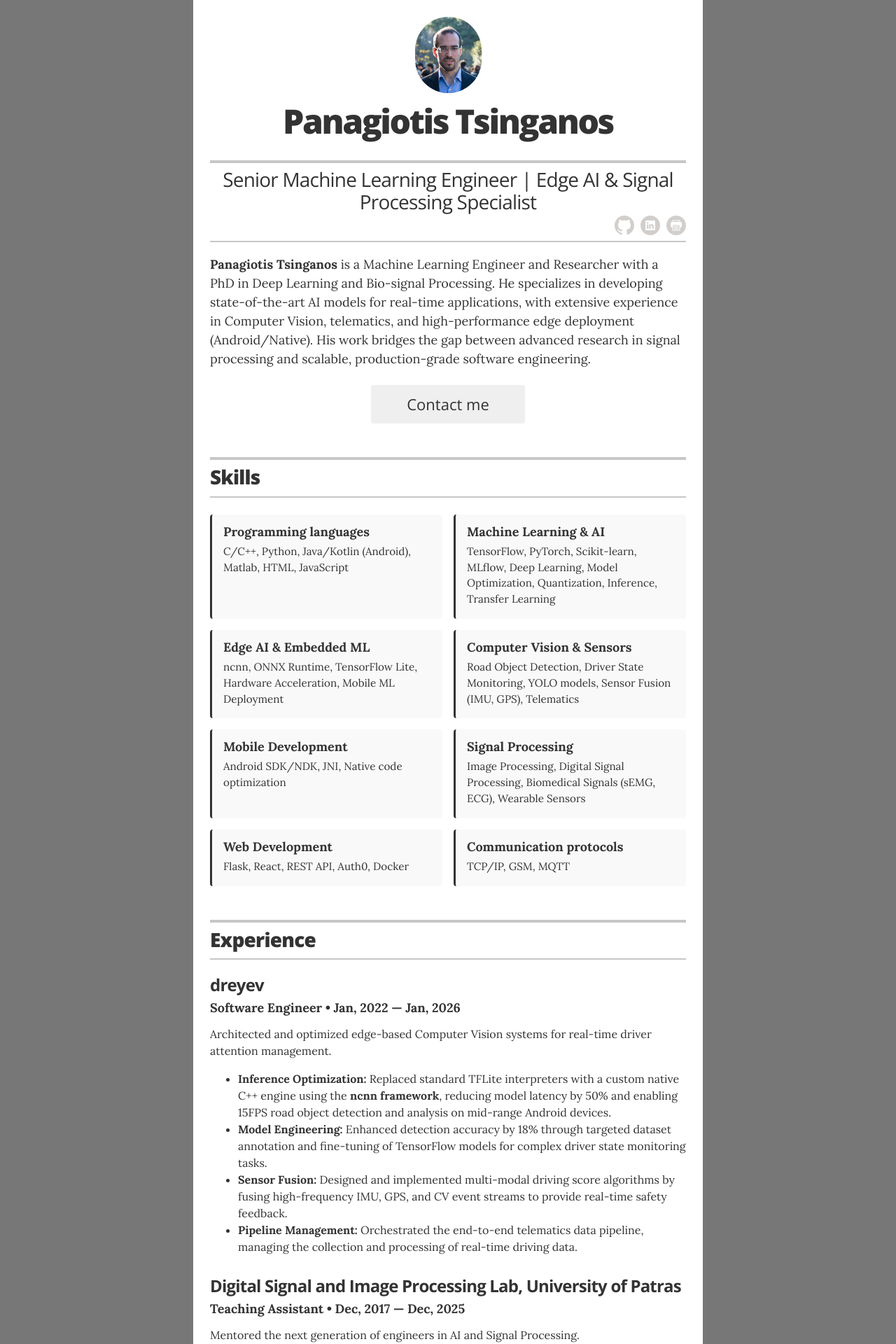
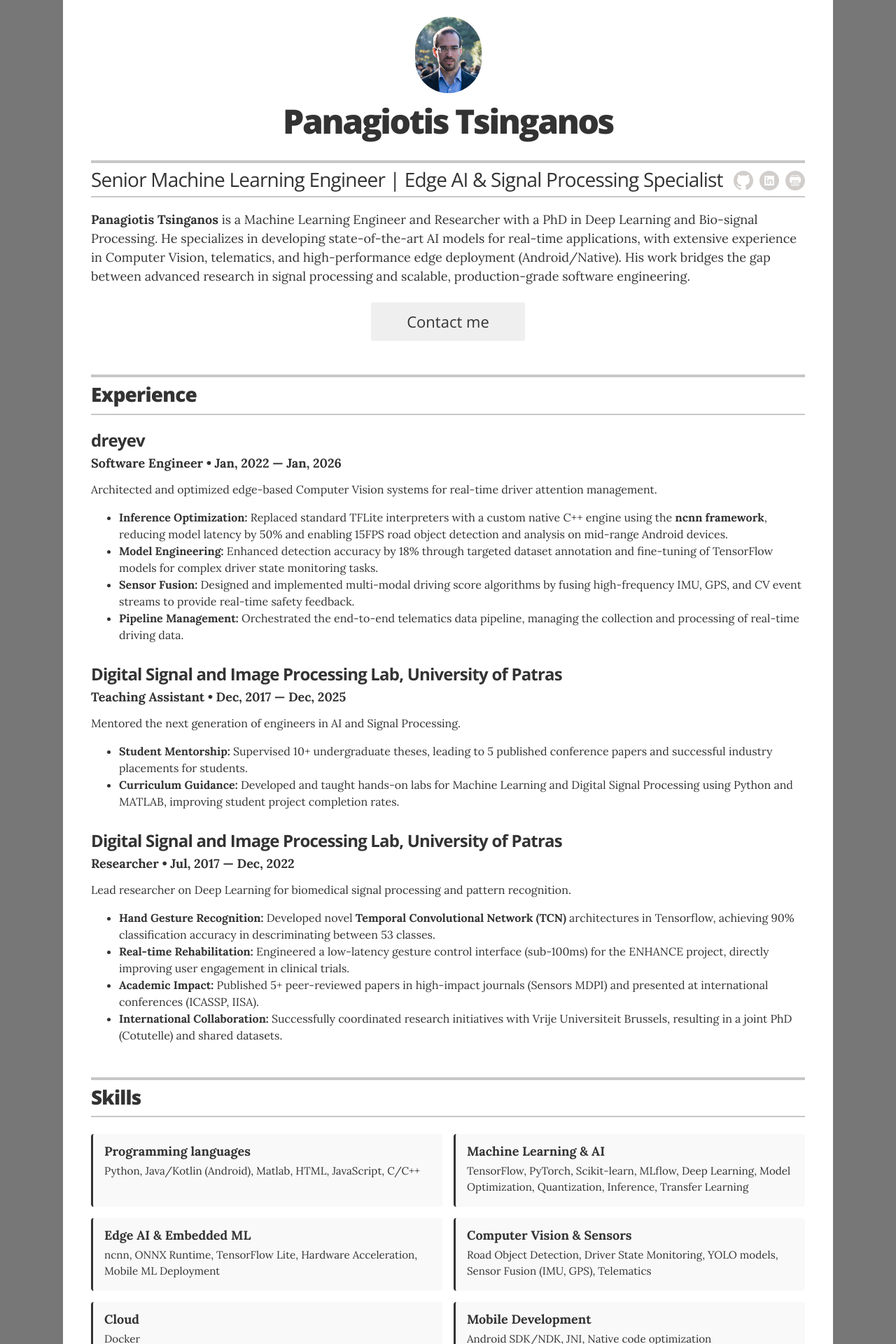
Before and after one commit to ptsinganos/ptsinganos.github.io, a Jekyll site: the page built from index.html, in a window 1280 px wide. Shown: the top 1920 px of the page at 70% size. Built offline with Jekyll 4.4.1, drawn with Linux system fonts in a browser that asks for light colours; some of the changed text lies outside the part shown.

Commit message:
Update layout

```diff
--- a/_data/experience.yml
+++ b/_data/experience.yml
@@ -27,5 +27,5 @@
 
     - **Hand Gesture Recognition:** Developed novel **Temporal Convolutional Network (TCN)** architectures in Tensorflow, achieving 90% classification accuracy in descriminating between 53 classes.
     - **Real-time Rehabilitation:** Engineered a low-latency gesture control interface (sub-100ms) for the ENHANCE project, directly improving user engagement in clinical trials.
-    - **Academic Impact:** Published 5+ peer-reviewed papers in high-impact journals (Sensors MDPI) and presented at international conferences (IISA).
+    - **Academic Impact:** Published 5+ peer-reviewed papers in high-impact journals (Sensors MDPI) and presented at international conferences (ICASSP, IISA).
     - **International Collaboration:** Successfully coordinated research initiatives with Vrije Universiteit Brussels, resulting in a joint PhD (Cotutelle) and shared datasets.
--- a/_data/skills.yml
+++ b/_data/skills.yml
@@ -1,6 +1,6 @@
 # Skills
 - skill: Programming languages
-  description: C/C++, Python, Java/Kotlin (Android), Matlab, HTML, JavaScript
+  description: Python, Java/Kotlin (Android), Matlab, HTML, JavaScript, C/C++
 
 - skill: Machine Learning & AI
   description: TensorFlow, PyTorch, Scikit-learn, MLflow, Deep Learning, Model Optimization, Quantization, Inference, Transfer Learning
@@ -11,6 +11,9 @@
 - skill: Computer Vision & Sensors
   description: Road Object Detection, Driver State Monitoring, YOLO models, Sensor Fusion (IMU, GPS), Telematics
 
+- skill: Cloud
+  description: Docker
+
 - skill: Mobile Development
   description: Android SDK/NDK, JNI, Native code optimization
 
@@ -18,7 +21,7 @@
   description: Image Processing, Digital Signal Processing, Biomedical Signals (sEMG, ECG), Wearable Sensors
 
 - skill: Web Development
-  description: Flask, React, REST API, Auth0, Docker
+  description: Flask, REST API, React
 
 - skill: Communication protocols
   description: TCP/IP, GSM, MQTT
--- a/_layouts/resume.html
+++ b/_layouts/resume.html
@@ -47,26 +47,6 @@
 
       </header>
 
-      {% if site.resume_section_skills %}
-      <!-- begin Skills -->
-      <section class="content-section">
-
-        <header class="section-header">
-          <h2>Skills</h2>
-        </header>
-        <div class="resume-item-grid">
-        {% for skill in site.data.skills %}
-        <div class="resume-item">
-          <h4 class="resume-item-details">{{ skill.skill }}</h4>
-          <p class="resume-item-copy">{{ skill.description }}</p>
-        </div>
-        {% endfor %}
-        </div>
-
-      </section>
-      <!-- end Skills -->
-      {% endif %}
-
       {% if site.resume_section_experience %}
       <!-- begin Experience -->
       <section class="content-section">
@@ -87,6 +67,25 @@
       <!-- end Experience -->
       {% endif %}
 
+      {% if site.resume_section_skills %}
+      <!-- begin Skills -->
+      <section class="content-section">
+
+        <header class="section-header">
+          <h2>Skills</h2>
+        </header>
+        <div class="resume-item-grid">
+        {% for skill in site.data.skills %}
+        <div class="resume-item">
+          <h4 class="resume-item-details">{{ skill.skill }}</h4>
+          <p class="resume-item-copy">{{ skill.description }}</p>
+        </div>
+        {% endfor %}
+        </div>
+
+      </section>
+      <!-- end Skills -->
+      {% endif %}
 
       {% if site.resume_section_education %}
       <!-- begin Education -->
--- a/_sass/_base.scss
+++ b/_sass/_base.scss
@@ -21,8 +21,8 @@ body{
 .wrapper:after { content:""; display:table; }
 .wrapper:after { clear: both; }
 .wrapper {
-  max-width: 728px;
-  padding: 0 24px;
+  max-width: $container-width;
+  padding: 0 40px;
   margin: 0 auto;
   zoom: 1;
   background: $white;
--- a/_sass/_variables.scss
+++ b/_sass/_variables.scss
@@ -1,7 +1,7 @@
 // Variables
 // ---------------------------------------/
 
-$container-width: 980px !default;
+$container-width: 1100px !default;
 $grid-gutter:     10px !default;
 
 // Colors
```
